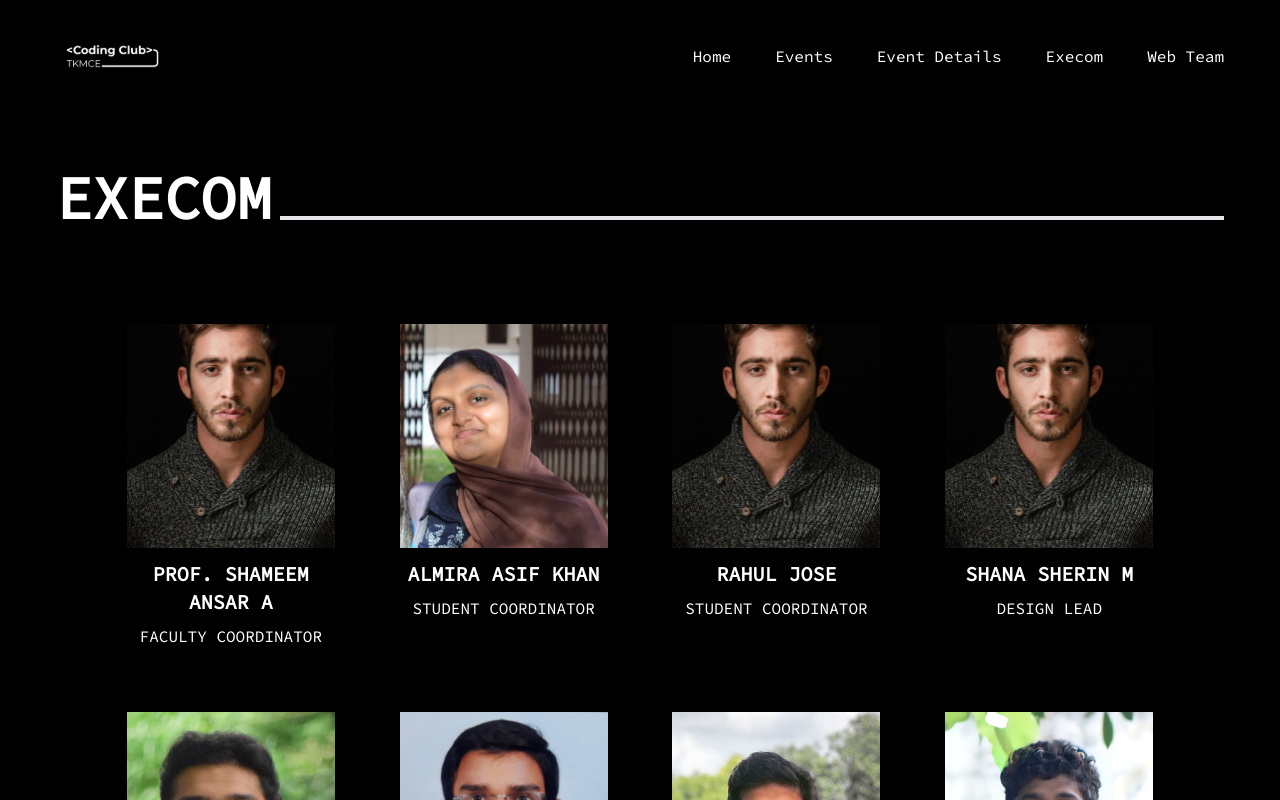
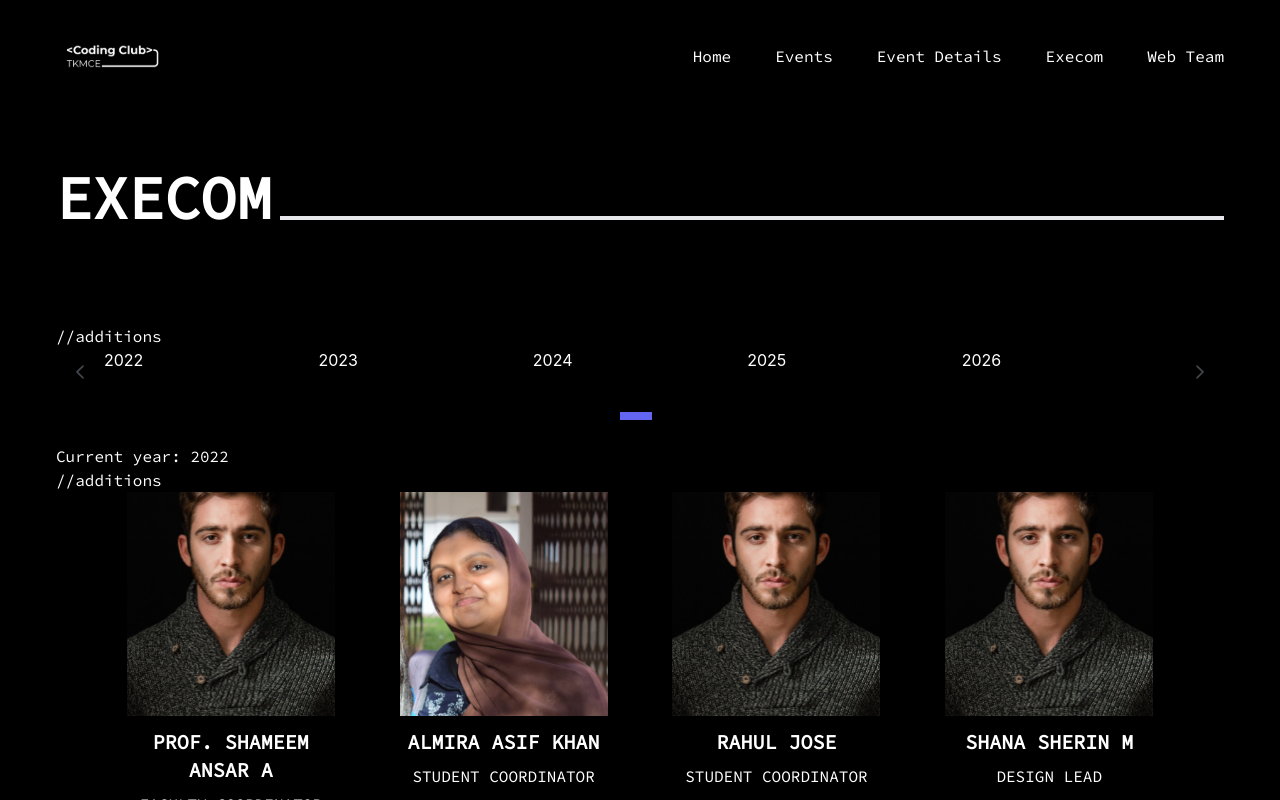
Before and after one commit to agastus047/codingclub-frontend, a React (Vite) app: page /execom in a window 1280 px wide. Shown: the top 800 px of the page. Built offline with nearby package versions, Linux system fonts and the light colour scheme.

Commit message:
Try to add carousel

```diff
--- a/src/components/Execom.jsx
+++ b/src/components/Execom.jsx
@@ -9,6 +9,7 @@ import Akshay from '../assets/images/img7.jpg'
 import Anand from '../assets/images/img8.jpg'
 import Sreehari from '../assets/images/img9.jpg'
 import Placeholder from '../assets/placeholder-image-execom.svg'
+import { Carousel } from 'primereact/carousel';
 
 const Execom = () => {
 
@@ -82,7 +83,49 @@ const Execom = () => {
             },
         ]
     );
+    //additions
+    //*************
+    const [items,setItems] = useState([
+        {
+            id:0,
+            title:2022
+        },
+        {
+            id:1,
+            title:2023
+        },
+        {
+            id:2,
+            title:2024
+        },
+        {
+            id:3,
+            title:2025
+        },
+        {
+            id:4,
+            title:2026
+        }
+    ]);
 
+    const [currentYear,setCurrentYear] = useState(2022);
+
+    const responsiveOptions = [
+        {
+          breakpoint: '640px',
+          numVisible: 2,
+          numScroll:1,
+        },
+    ];
+
+    const itemTemplate = (item) => {
+        return(
+          <div onClick={()=> setCurrentYear(item.title)}>
+            {item.title}
+          </div>
+        );
+    }
+    //additions till here
     const renderedCards = imgList.map(item => (
         <ExecomCard key={item.id} item={item}/>
     ));
@@ -93,6 +136,12 @@ const Execom = () => {
                 <div className="font-black text-4xl sm:text-6xl">EXECOM</div>
                 <div className="flex-auto border-b-4 mb-2 ml-2"></div>
             </div>
+            //additions
+            <Carousel value={items} numScroll={1} numVisible={5} responsiveOptions={responsiveOptions} itemTemplate={itemTemplate}/>
+            <div>
+                Current year: {currentYear}
+            </div>
+            //additions
             <div className="flex justify-center">
                 <div className="grid justify-items-center grid-cols-1 md:grid-cols-2 lg:grid-cols-3 xl:grid-cols-4 gap-10 w-full md:w-[85%] xl:w-[90%] 2xl:w-3/4 md:gap-y-16">
                     {renderedCards}
--- a/src/components/Home.jsx
+++ b/src/components/Home.jsx
@@ -53,3 +53,5 @@ const Home = () => {
 };
 
 export default Home;
+
+//h-[58rem] should work for about us
```
